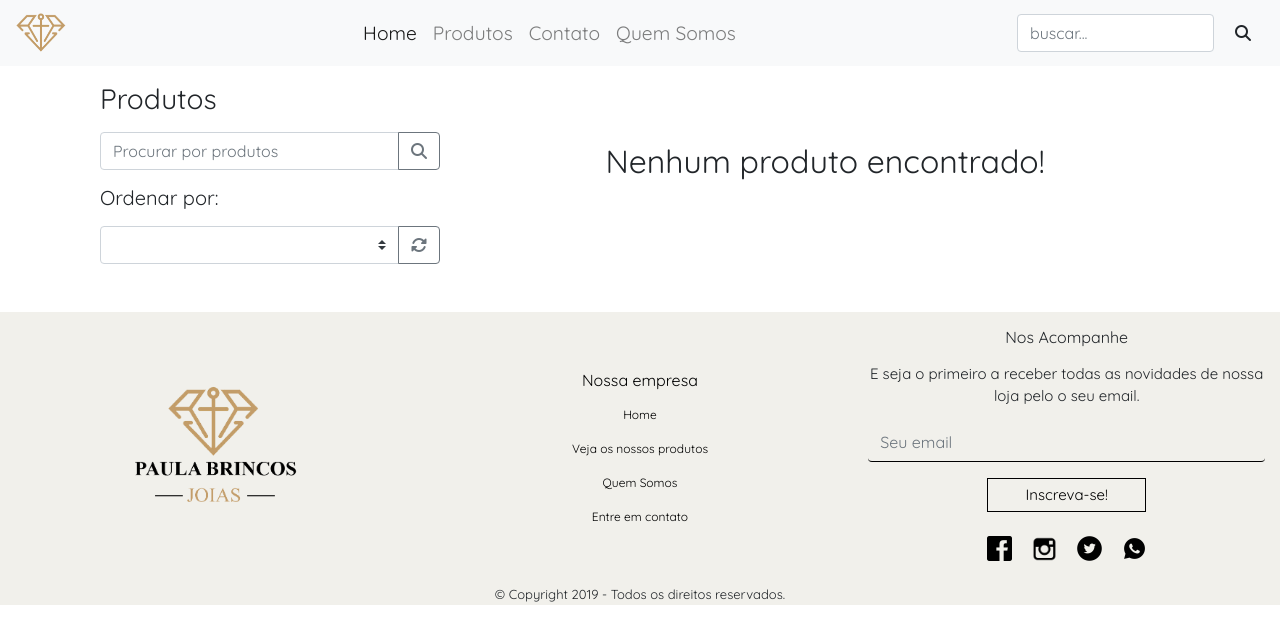
After one commit to GabrielCeffas/Equipe-3-Trainee-2019.2, a PHP site: page /produtos.html in a window 1280 px wide. The commit adds this page. Shown: the top 644 px of the page. Run offline with PHP 8.4, Linux system fonts and the light colour scheme; some libraries are stand-ins or nearby versions.

Commit message:
Pagina de produtos

```diff
--- a/css/estilo.css
+++ b/css/estilo.css
@@ -1,11 +1,9 @@
-*, *:before, *:after {
-    margin:0;
-    padding:0;
-}
-
 #rodape{
     background-color: #f1f0eb;
-    margin: 0%;"!important"
+}
+.row {
+    margin-right: 0;
+    margin-left: 0;
 }
 
 .bto{
@@ -31,6 +29,7 @@
 #copyright{
     font-size: 13px;
     text-align: center;
+    margin-bottom: 0;
 }
 
 #end{
@@ -90,7 +89,7 @@ nav a:hover {
 }
 
 .texto_hist{
-    font-size: 80%;
+    font-size: 90%;
 }
 
 ul{
@@ -105,8 +104,14 @@ body {
     font-size: 120%;
 }
 
-#produto{
+.produto{
     display: flex;
     justify-content: center;
-    align-content: center;
+    align-items: center;
+    text-align: center;
 }
+
+#planejamento_estrategico {
+    width: 40%;
+    height: auto;
+}
--- /dev/null
+++ b/produtos.html
@@ -0,0 +1,107 @@
+<!doctype html>
+<html lang="en">
+  <head>
+    <meta charset="utf-8">
+    <meta name="viewport" content="width=device-width, initial-scale=1, shrink-to-fit=no">
+    <link rel="stylesheet" href="https://stackpath.bootstrapcdn.com/bootstrap/4.3.1/css/bootstrap.min.css" integrity="sha384-ggOyR0iXCbMQv3Xipma34MD+dH/1fQ784/j6cY/iJTQUOhcWr7x9JvoRxT2MZw1T" crossorigin="anonymous">
+    <link rel="icon" href="img/logodiamante.png">
+    <link href="https://fonts.googleapis.com/css?family=Quicksand&display=swap" rel="stylesheet">
+    <script src="https://kit.fontawesome.com/101f0cf20a.js" crossorigin="anonymous"></script>
+    <link rel="stylesheet" href="css/estilo.css">
+    <title>Produtos</title>
+  </head>
+  <body>
+
+  </body>
+
+    <nav class="navbar nav-home navbar-expand-lg navbar-light bg-light">
+        <a class="navbar-brand" href="#">
+            <img src="img/logodiamante.png" width="50" height="40" alt="">
+        </a>
+        <button class="navbar-toggler" type="button" data-toggle="collapse" data-target="#navbarSupportedContent"
+            aria-controls="navbarSupportedContent" aria-expanded="false" aria-label="Toggle navigation">
+            <span class="navbar-toggler-icon"></span>
+        </button>
+        <div class="collapse navbar-collapse" id="navbarSupportedContent">
+            <ul class="navbar-nav mx-auto">
+                <li class="nav-item active">
+                    <a class="nav-link" href="#">Home <span class="sr-only">(current)</span></a>
+                </li>
+                <li class="nav-item">
+                    <a class="nav-link" href="#">Produtos</a>
+                </li>
+                <li class="nav-item">
+                    <a class="nav-link" href="#">Contato</a>
+                </li>
+                <li class="nav-item">
+                    <a class="nav-link" href="#">Quem Somos</a>
+                </li>
+            </ul>
+            <form class="form-inline my-2 my-lg-0">
+                <input class="form-control mr-sm-2" type="search" placeholder="buscar..." aria-label="Search">
+                <button class="btn  my-2 my-sm-0" type="submit"><i class="fas fa-search"></i></button>
+            </form>
+        </div>
+    </nav>
+
+    <div class="container">
+        <div class="row">
+            <div class="col-md-4">
+                <p><h3>Produtos</h3></p>
+                <form class="input-group">
+                    <input class="form-control" type="search" placeholder="Procurar por produtos" aria-label="Search">
+                    <div class="input-group-append"><button class="btn btn-outline-secondary" type="submit"><i class="fas fa-search"></i></button></div>
+                </form>
+                <p><h5>Ordenar por:</h5></p>
+                <div class="input-group">
+                    <select class="custom-select" id="inputGroupSelect04" >
+                      <option selected></option>
+                      <option value="brincos">Brincos</option>
+                      <option value="pulseiras">Pulseiras</option>
+                      <option value="aneis">Anéis</option>
+                      <option value="colar">Colár</option>
+                    </select>
+                    <div class="input-group-append">
+                      <button class="btn btn-outline-secondary" type="button"><i class="fas fa-sync-alt"></i></button>
+                    </div>
+                  </div>
+            </div>
+            <div class="col-md-8 produto">
+                <p id="produto"><h2>Nenhum produto encontrado!</h2></p>
+            </div>
+        </div>
+    </div>
+
+    </body>
+    <footer id="rodape" class="mt-5 content">
+      <div>
+        <div class="text-center row">
+          <div class="col-md-4 mapaSite">
+            <a href="index.html"><img id="logo" src="img/logo.png"></a>
+          </div>
+          <div class="col-md-4 mapaSite">
+            <nav>
+              <p><h6>Nossa empresa</h6></p>
+              <p><a class="menu" href="#">Home</a></p>
+              <p><a class="menu" href="#">Veja os nossos produtos</a></p>
+              <p><a class="menu" href="quemsomos.html">Quem Somos</a></p>
+              <p><a class="menu" href="#">Entre em contato</a></p>
+            </nav>
+          </div>
+          <div id="end" class="col-md-4">
+            <sect-ion>
+              <p for="email"><h6>Nos Acompanhe</h6></p>
+              <p id="end">E seja o primeiro a receber todas as novidades de nossa loja pelo o seu email.</p>
+              <p><input class="UserEmail form-control" name="UserEmail" id="UserEmail" type="email" placeholder="Seu email"></p>
+              <p><input class="bto" type="submit" value="Inscreva-se!"/></p>
+            </section>
+            <p><a title="Facebook" href="http://facebook.com/"><img id="social"src="img/facebook.png"></i></a>
+            <a title="Instagram" href="http://instagram.com/"><img id="social"src="img/instagram.png"></i></a>
+            <a title="Twitter" href="http://twitter.com/"><img id="social"src="img/twitter.png"></i></a>
+            <a title="Whatsapp" href="http://web.whatsapp.com/"><img id="social"src="img/whatsapp.png"></i></a></p>
+          </div>
+        </div>
+        <p id="copyright">© Copyright 2019 - Todos os direitos reservados.</p>
+      </div>
+    </footer>
+</html>
```
